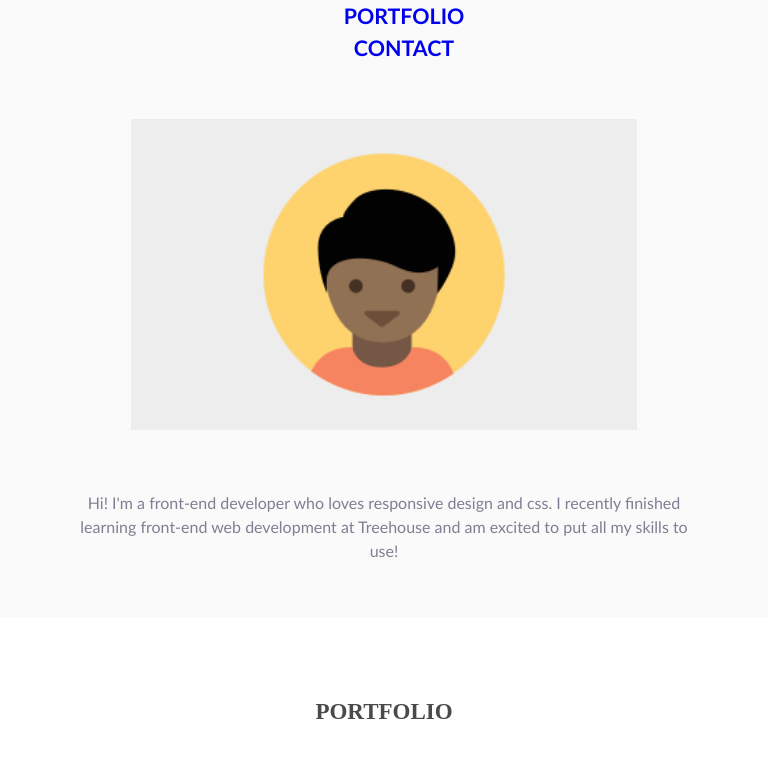
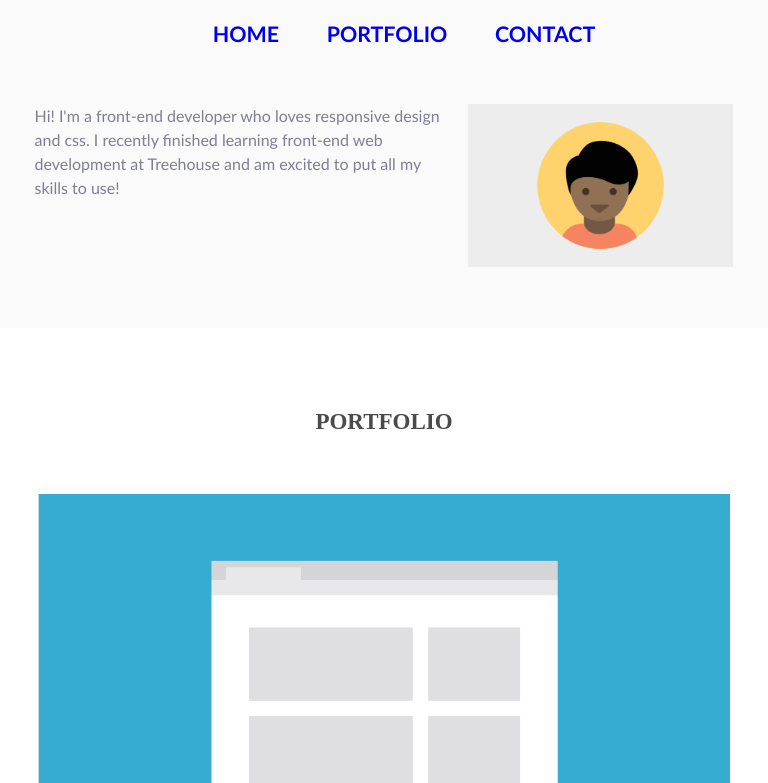
Before and after one commit to SammyAlvarado/Treehouse-Project-2, a plain HTML site: page index.html in a window 768 px wide. Shown: the part 117-900 px from the top of the page. Drawn offline with Linux system fonts and the light colour scheme.

Commit message:
Css for table
Added addtional rules to set up for a tablet view

```diff
--- a/css/style.css
+++ b/css/style.css
@@ -43,8 +43,8 @@ p {
     font-family: 'Trebuchet MS', 'Lucida Sans Unicode', 'Lucida Grande', 'Lucida Sans', Arial, sans-serif;
     color: #7F7F94;
     font-size: 1rem;
-    margin-left: 9%;
-    margin-right: 9%;
+    /* margin-left: 9%;
+    margin-right: 9%; */
 }
 
 /* ===============================
@@ -69,9 +69,9 @@ p {
     font-weight: bold;
 }
 
-.main-header {
+/* .main-header {
     padding-bottom: 5%;
-}
+} */
 
 .primary-content {
     text-align: center;
@@ -92,14 +92,14 @@ p {
     padding-bottom: 2%;
 }
 
-.main-header img {
+/* .main-header img {
     width: 100%;
     height: 70%;
     padding-top: 5%;
     padding-bottom: 5%;
     padding-left: 17%;
     padding-right: 17%;
-}
+} */
 
 .primary-content img {
     width: 100%;
@@ -115,6 +115,11 @@ p {
     margin: auto;
 }
 
+.clear:after {
+    content: "";
+    display: table;
+    clear: both;
+}
 
 
 
@@ -127,11 +132,25 @@ p {
         min-height: calc(100vh - );
     } */
 
+    p {
+        margin-left: 9%;
+        margin-right: 9%;
+    }
+
     .footer-name,
     .bkt {
         display: inline-block;
         padding-top: 5%;
         padding-bottom: 5%;
+    }
+
+    .profile-img {
+        width: 100%;
+        height: 70%;
+        padding-top: 5%;
+        padding-bottom: 5%;
+        padding-left: 17%;
+        padding-right: 17%;
     }
 
 
@@ -171,9 +190,52 @@ p {
     }
 }
 
-@media (min-width: 720px) {
-    .hide-t {
-        display: hide;
+@media (min-width: 521px) and (max-width: 768px) {
+
+    /* body {
+        background-color: blueviolet;
+    } */
+
+    .main-header {
+        margin-top: 7%;
+        margin-bottom: 7%;
+    }
+
+    h1,
+    .nav-style li {
+        display: inline-block;
+        padding: 0 3%;
+    }
+
+    .about {
+        padding-left: 1.5%;
+        padding-right: 1.5%;
+        padding-bottom: 5%;
+        margin: 3%;
+    }
+
+    .profile-img {
+        padding-left: 2%;
+        width: 40%;
+        display: inline-block;
+    }
+
+    .title {
+        width: 60%;
+        display: inline-block;
+        margin: 0 0 16px;
+    }
+
+    .profile-img{
+        float: right;
+    }
+
+    .title {
+        float: left;
+    }
+
+    .bkt {
+        display: none;
     }
 
 
--- a/index.html
+++ b/index.html
@@ -19,9 +19,12 @@
                     <li><a href="#">contact</a></li>
                 </ul>
             </nav>
-            <img src="images/responsive-layout-profile.png" alt="Sammys Profile Image">
-            <p>Hi! I'm a front-end developer who loves responsive design and css. I recently finished learning front-end web development at Treehouse and am excited to put all my skills to use!</p>
         </header>
+
+        <div class="about clear">
+            <img class="profile-img" src="images/responsive-layout-profile.png" alt="Sammys Profile Image">
+            <p class="title">Hi! I'm a front-end developer who loves responsive design and css. I recently finished learning front-end web development at Treehouse and am excited to put all my skills to use!</p>
+        </div>
 
         <div class="primary-content">
             <main class="main-content">
@@ -77,7 +80,7 @@
 
     <footer class="main-footer">
         <p class="footer-name">Sammy Alvarado</p>
-        <p class="bkt hide-t"><a href="#top">back to top</a></p>
+        <p class="bkt"><a href="#top">back to top</a></p>
         <nav id="footer-nav" class="hide">
             <ul>
                 <li><a href="#">home</a></li>
```
